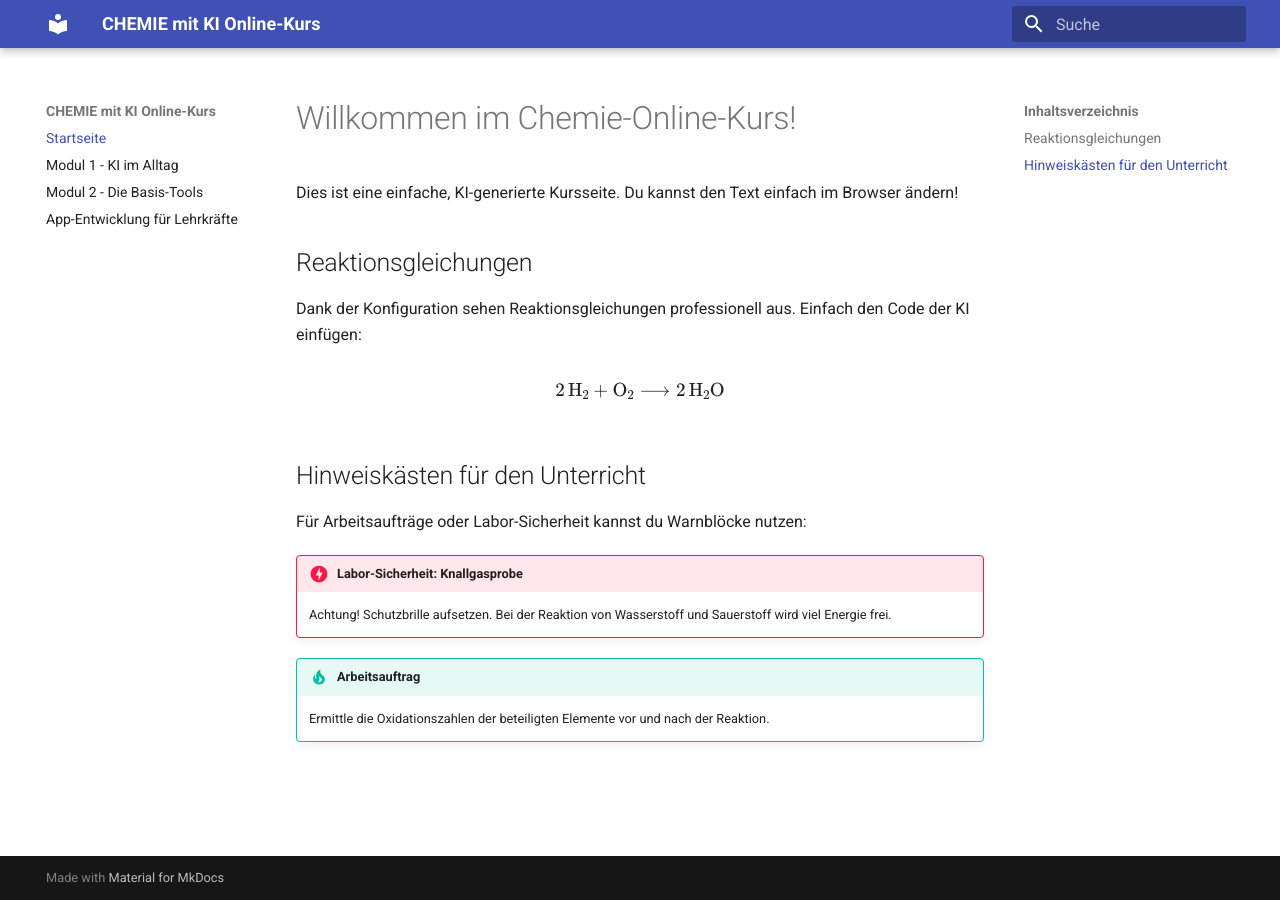
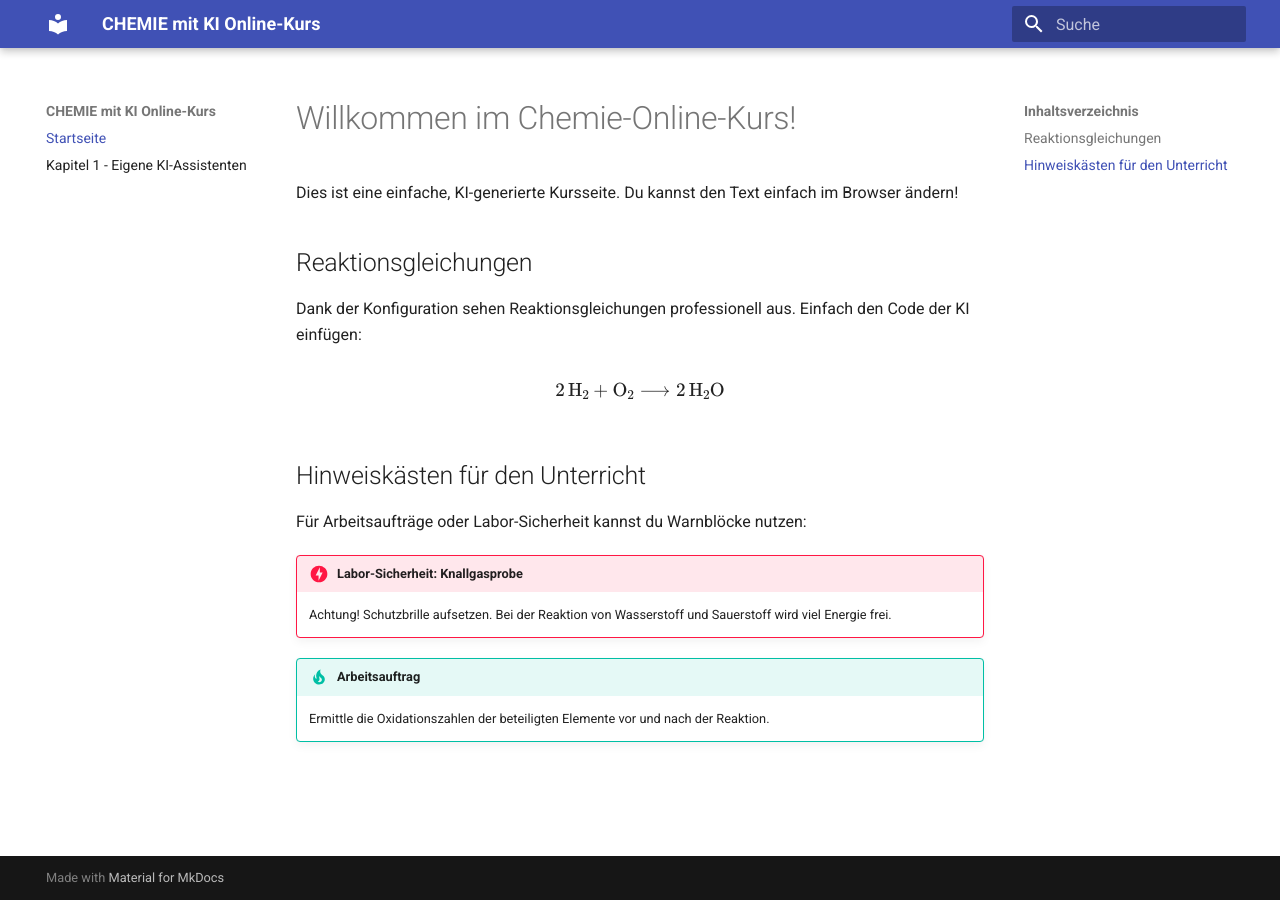
Before and after one commit to ekerzendorfer/CHEMIE-MIT-KI-ONLINEKURS, an MkDocs documentation site: the page built from docs/index.md, in a window 1280 px wide. Built offline with MkDocs 1.6.1 and Material for MkDocs 9.7.7, drawn with Linux system fonts in a browser that asks for light colours.

Commit message:
Update mkdocs.yml

```diff
--- a/mkdocs.yml
+++ b/mkdocs.yml
@@ -20,6 +20,4 @@ extra_javascript:
 
 nav:
   - Startseite: index.md
-  - Modul 1 - KI im Alltag: modul1.md
-  - Modul 2 - Die Basis-Tools: modul2.md
-  - App-Entwicklung für Lehrkräfte: workflow.md
+  - Kapitel 1 - Eigene KI-Assistenten: kapitel1.md
```
